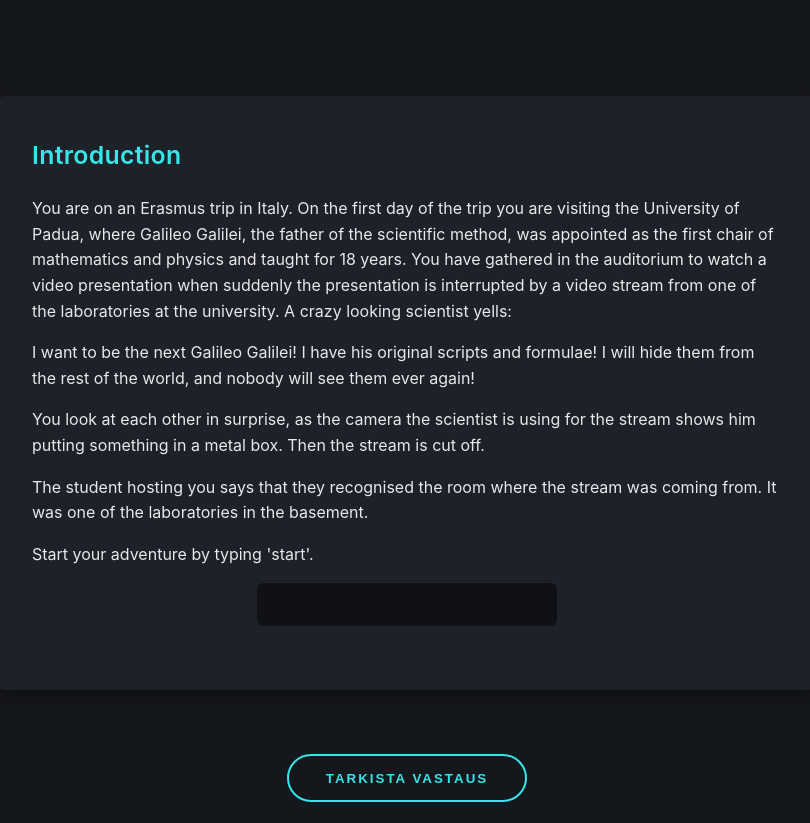
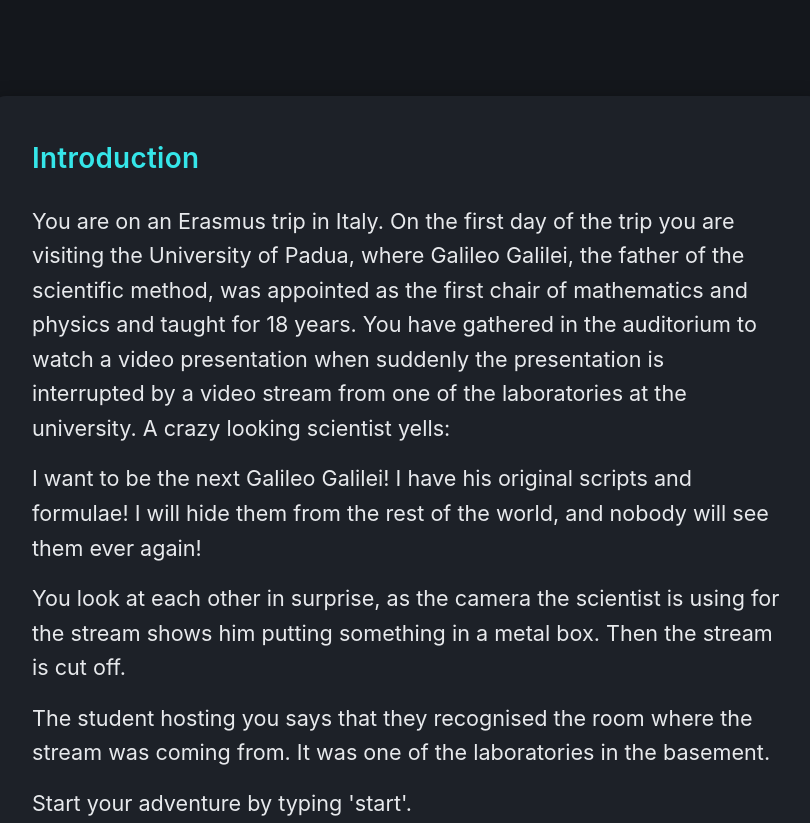
Before and after one commit to joonasmmp/idasrv, a plain HTML site: page index.html in a window 1280 px wide. Shown: the top 823 px of the page, without its empty margins (233-1043 px from the left). Drawn offline with nearby package versions, Linux system fonts and the light colour scheme; a script that the page names is missing.

Commit message:
Update index.html

```diff
--- a/index.html
+++ b/index.html
@@ -415,6 +415,24 @@ table.tg td:hover{
 .dark body{background:#0e1014;}
 .dark .ques{background:#16191f;}
 
+/* put near :root */
+:root{
+  --fs-1:clamp(1.10rem,   0.95rem + 0.6vw, 1.35rem);  /* body text */
+  --fs-2:clamp(1.35rem,   1.10rem + 0.8vw, 1.80rem);  /* h2 task titles */
+  --fs-3:clamp(0.95rem,   0.80rem + 0.5vw, 1.10rem);  /* small notes, table cells */
+}
+
+body{ font-size:var(--fs-1); }
+
+.ques h2{
+  font-size:var(--fs-2);
+}
+
+table.tg td, table.tg th,
+select, input[type="text"]{
+  font-size:var(--fs-3);
+}
+
 
 </style>
 
```
